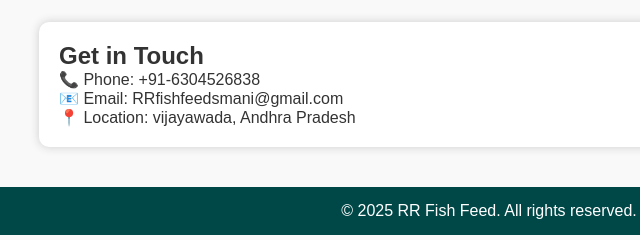
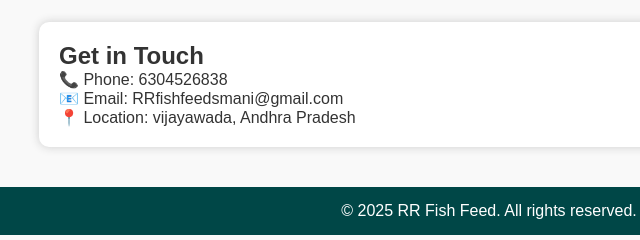
Before and after one commit to RRFeeds/RRfeeds, a plain HTML site: page contact.html in a window 1280 px wide. Shown: the part 127-367 px from the top of the page, 151-791 px from the left. Drawn offline with Linux system fonts and the light colour scheme.

Commit message:
Update contact.html

```diff
--- a/contact.html
+++ b/contact.html
@@ -20,7 +20,7 @@
 
 <section>
   <h2>Get in Touch</h2>
-  <p>📞 Phone: +91-6304526838<br>
+  <p>📞 Phone: 6304526838<br>
      📧 Email: RRfishfeedsmani@gmail.com<br>
      📍 Location: vijayawada, Andhra Pradesh</p>
 </section>
```
